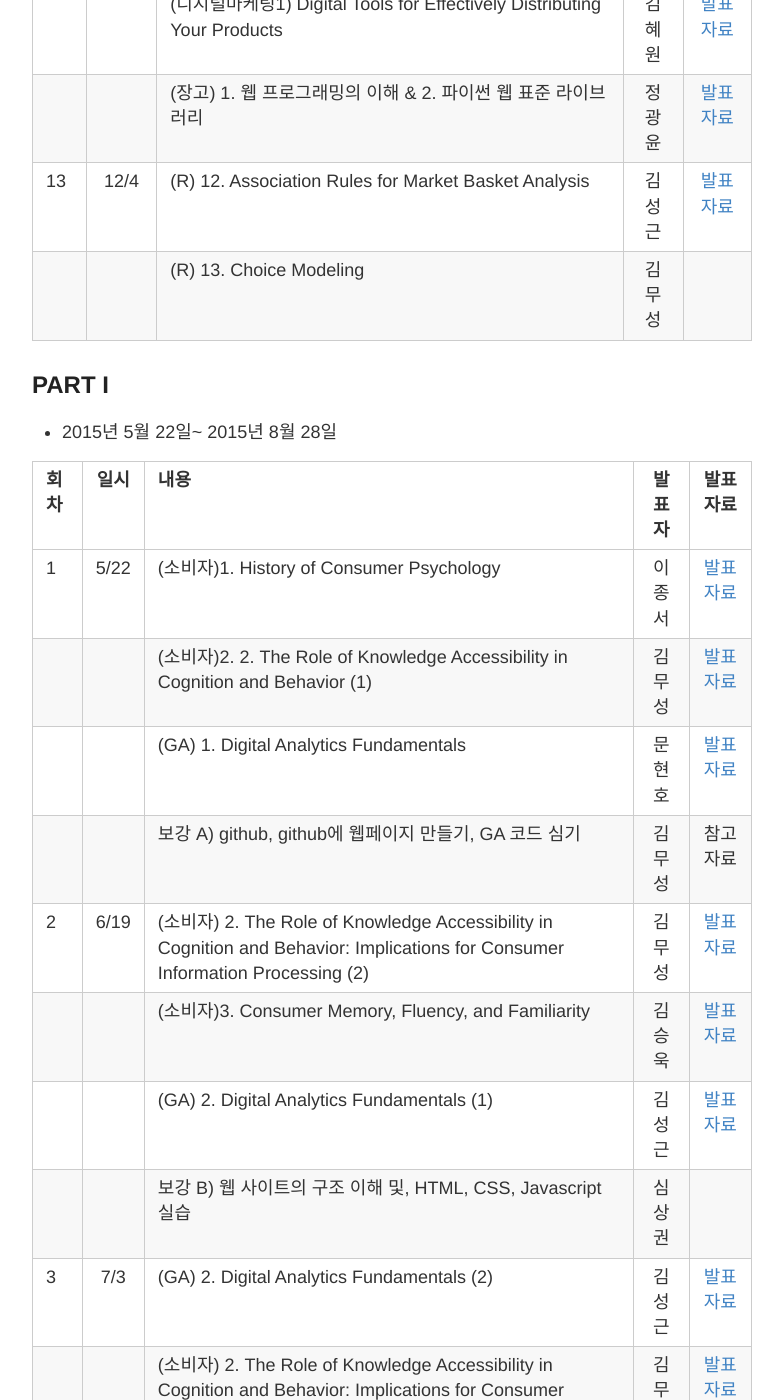
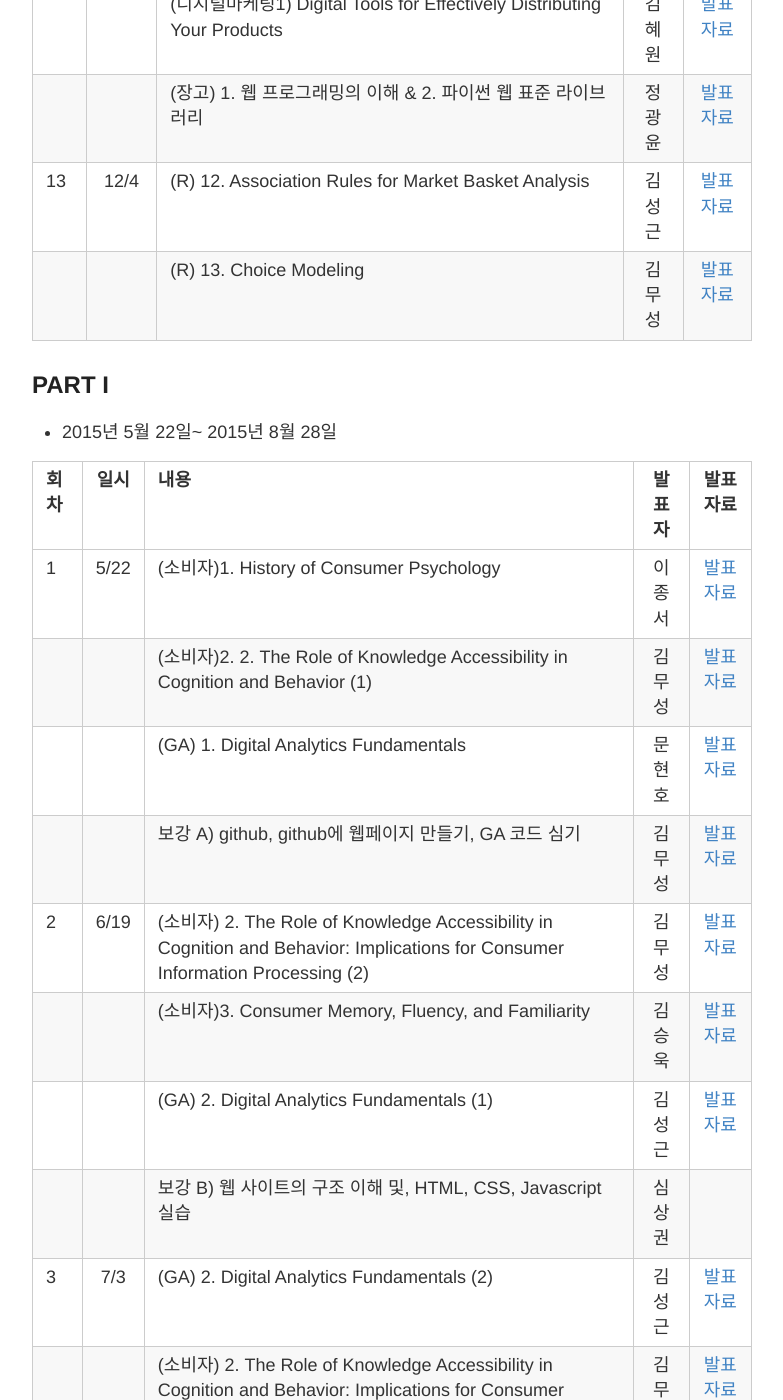
Before and after one commit to psygement/conpsy, a Jekyll site: the page built from _posts/2015-8-21-SCHEDULE.md, in a window 1280 px wide and 1400 px high, scrolled down 1361 px. Shown: the whole window, without its empty margins (248-1031 px from the left). Built offline with Jekyll 4.4.1, drawn with Linux system fonts in a browser that asks for light colours; Markdown is read by kramdown in place of the engine named in the settings.

Commit message:
Update 2015-8-21-SCHEDULE.md

```diff
--- a/_posts/2015-8-21-SCHEDULE.md
+++ b/_posts/2015-8-21-SCHEDULE.md
@@ -24,7 +24,7 @@
 |   |    |(디지털마케팅1) Digital Tools for Effectively Distributing Your Products |김혜원|[발표자료](https://drive.google.com/file/d/0B9nhk-tuzlXPMEtjQzNvMTdxYUE/view) |
 |   |    |(장고) 1. 웹 프로그래밍의 이해 & 2. 파이썬 웹 표준 라이브러리  |정광윤|[발표자료](http://bit.ly/1NHi2N7) |
 |13 |12/4|(R) 12. Association Rules for Market Basket Analysis|김성근 |[발표자료](https://github.com/psygement/conpsy/blob/master/part1/R-marketing/ch12/ch12.md) |
-|   |    |(R) 13. Choice Modeling |김무성 | |
+|   |    |(R) 13. Choice Modeling |김무성 |[발표자료](https://github.com/psygement/conpsy/blob/master/part2/R-marketing/ch13/13_Choice_Modeling.ipynb) |
 
 
 
@@ -35,9 +35,9 @@
 | 회차  | 일시   | 내용                                  | 발표자  |              발표자료                    |
 | ----- |:------:| :-------------------------------------|:-------:|:----------------------------------------: |
 | 1 |5/22|(소비자)1. History of Consumer Psychology |이종서|  [발표자료](https://drive.google.com/file/d/0B5JBHuPaVyd_bWRkZ3ZpYmZwNzA/view) |
-|   |    |(소비자)2. 2. The Role of Knowledge Accessibility in Cognition and Behavior (1)|김무성|[발표자료](http://nbviewer.ipython.org/github/psygement/conpsy/blob/master/part1/consumer/ch02/Ch02_The_Role_of_Knowledge_Accessibility_in_Cognition_and_Behavior.ipynb) |
-|   |    |(GA) 1. Digital Analytics Fundamentals    |문현호| [발표자료](https://drive.google.com/file/d/0B5PLVJct9613TUxxZjh1bDN1MGM/view) |
-|   |    |보강 A) github, github에 웹페이지 만들기, GA 코드 심기    |김무성| 참고자료 |
+|   |    |(소비자)2. 2. The Role of Knowledge Accessibility in Cognition and Behavior (1)|김무성|[발표자료](http://nbviewer.ipython.org/github/psygement/conpsy/blob/master/part1/consumer/ch02/Ch02_The_Role_of_Knowledge_Accessibility_in_Cognition_and_Behavior.ipynb)|
+|   |    |(GA) 1. Digital Analytics Fundamentals |문현호| [발표자료](https://drive.google.com/file/d/0B5PLVJct9613TUxxZjh1bDN1MGM/view)|
+|   |    |보강 A) github, github에 웹페이지 만들기, GA 코드 심기    |김무성|[발표자료](https://github.com/psygement/conpsy/blob/master/part1/ga/study01/Github_GithubPage_GA.ipynb)|
 | 2 |6/19|(소비자) 2. The Role of Knowledge Accessibility in Cognition and Behavior: Implications for Consumer Information Processing (2) |김무성|[발표자료](http://nbviewer.ipython.org/github/psygement/conpsy/blob/master/part1/consumer/ch02/Ch02_The_Role_of_Knowledge_Accessibility_in_Cognition_and_Behavior.ipynb) |
 |   |    |(소비자)3. Consumer Memory, Fluency, and Familiarity |김승욱|[발표자료](https://drive.google.com/file/d/0B-2yw-flkAy_T1M4S1FuSktvRGs/view)|
 |   |    |(GA) 2. Digital Analytics Fundamentals (1) |김성근|[발표자료](https://drive.google.com/file/d/0B_Ekt7icI0htTzZJSkljMEVaYTQ/view) |
@@ -78,7 +78,7 @@
 |   |    |(린분석) 3. 어떤 일을 할 것인가 & 4. 데이터 주도적 접근법과 데이터를 참고하는 접근법  |김성근|[발표자료](https://drive.google.com/file/d/0B_Ekt7icI0htLUo3dVNZSW9rc1E/view) |
 |   |    |(리눅스) Linux Command Line Basics |김무성| |
 | 3 |9/18 |(소비자) (보강) 베이지안 통계기초 & PyMC 실습  |김무성| |
-| 4 |10/2|(소비자) 8. The Lexicon and Grammar of Affect as Information in Consumer Decision Making: The GAIM (2) |김무성| |
+| 4 |10/2|(소비자) 8. The Lexicon and Grammar of Affect as Information in Consumer Decision Making: The GAIM (2) |김무성|[발표자료](https://github.com/psygement/conpsy/blob/master/part2/consumer/study01/08_The_Lexicon_and_Grammar_of_Affect_as_Information_in_Consumer_Decision_Making.ipynb)|
 |   |    |(R) 9. Additional Linear Modeling Topics (1)|김성근|[발표자료](https://github.com/psygement/conpsy/blob/master/part1/R-marketing/ch9/ch9_1.md) |
 |   |    |(린분석) 5. 다양한 분석 체계 & 6. 가장 중요한 한 가지 지표 |최혜진|[발표자료](https://drive.google.com/file/d/0B_Ekt7icI0htdllRS3J6NWotbGM/view) |
 |   |    |(html) L1: HTML, CSS, and Boxes & L2: CSS Frameworks, Responsive Layouts (1)   |최혜진| |
@@ -91,6 +91,6 @@
 |   |    |(린분석) 9. 사업 모델 2 : SaaS & 10. 사업 모델 3: 무료 모바일 앱    |김성근|[발표자료](https://drive.google.com/drive/folders/0B_Ekt7icI0htWEF2azY3ZXNfRnM) |
 |   |    |(린분석) 13. 사업 모델 6 : 양면 마켓플레이스 & 14. 사업 단계 |김성근|[발표자료](https://drive.google.com/file/d/0B_Ekt7icI0htSDhqX0RsZ28zaVU/view) |
 |   |    |(파이썬) 파이썬 기초 (1)  |송찬호| |
-| 8 |10/30|(R) 10. Confirmatory Factor Analysis and Structural Equation Modeling (2)|김무성 | |
+| 8 |10/30|(R) 10. Confirmatory Factor Analysis and Structural Equation Modeling (2)|김무성 |[발표자료](https://github.com/psygement/conpsy/blob/master/part2/R-marketing/ch10/10_Confirmatory_Factor_Analysis_and_Structural_Equation_Modeling.ipynb) |
 |   |    |(린분석) 11. 사업 모델 4 : 미디어 사이트 & 12. 사업 모델 5: 사용자 제작 콘텐츠    |김성근|[발표자료](https://drive.google.com/file/d/0B_Ekt7icI0htS3duaUlGTWY3NFE/view) |
 |   |    |(파이썬) 파이썬 기초 (2)  |송찬호| |
```
